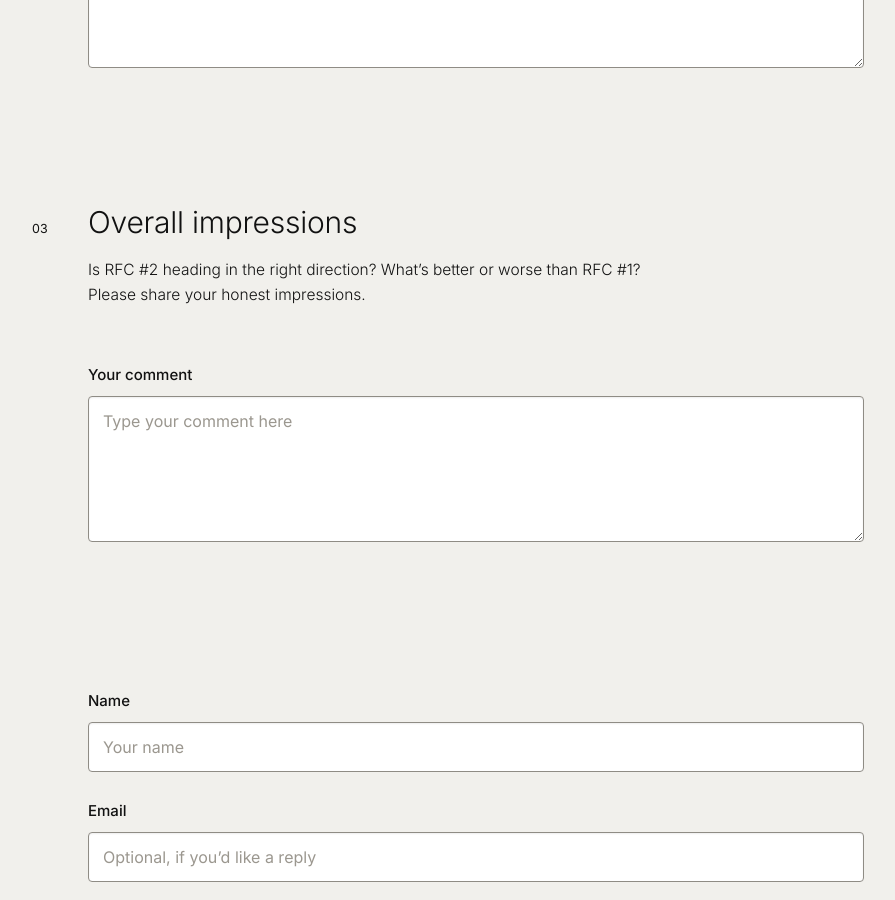
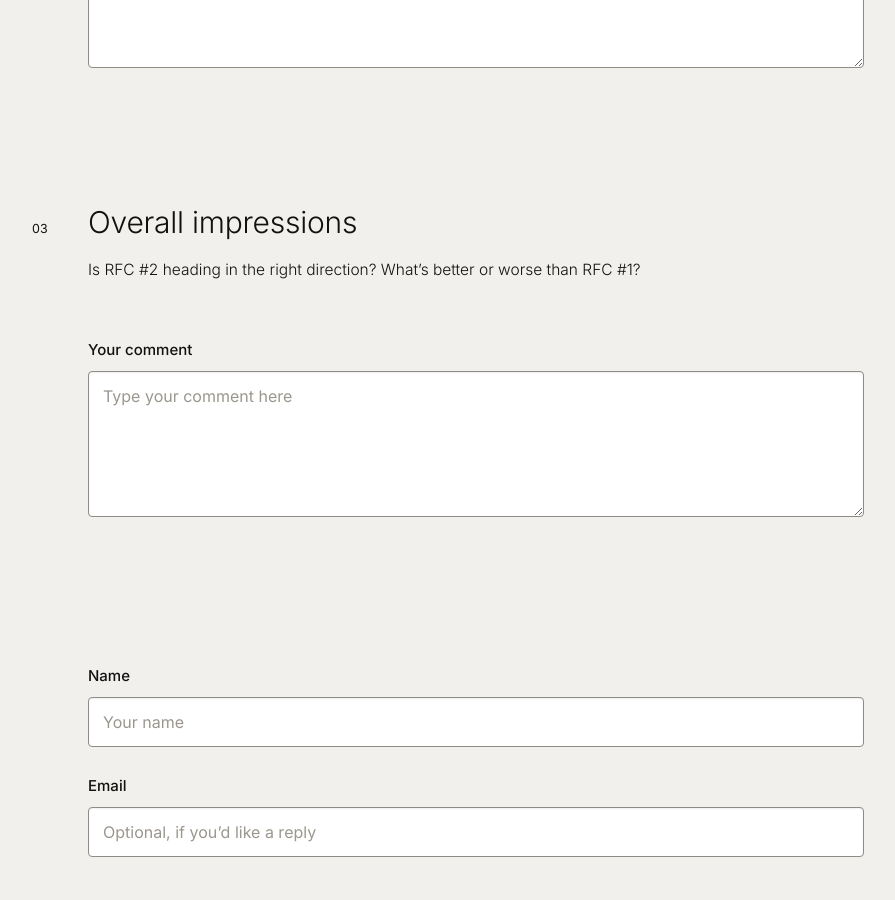
Before and after one commit to psiemens/psiemens.github.io, a Jekyll site: the page skyline-rfc-2/index.html, which Jekyll copies as it is, in a window 1280 px wide and 900 px high, scrolled down 11182 px. Shown: the whole window, without its empty margins (192-1087 px from the left). Built offline with Jekyll 4.4.1, drawn with Linux system fonts in a browser that asks for light colours.

Commit message:
Update index.html

```diff
--- a/skyline-rfc-2/index.html
+++ b/skyline-rfc-2/index.html
@@ -406,7 +406,7 @@ dialog.lb .lb-cap{margin:0;font-size:14px;font-weight:400;color:var(--grey);text
 
 <section aria-labelledby="t-q3">
   <div class="h"><span class="num">03</span><h2 id="t-q3">Overall impressions</h2></div>
-  <p class="lede">Is RFC #2 heading in the right direction? What’s better or worse than RFC #1? Please share your honest impressions.</p>
+  <p class="lede">Is RFC #2 heading in the right direction? What’s better or worse than RFC #1?</p>
   <label class="field"><span>Your comment</span><textarea name="q3_comment" rows="5" placeholder="Type your comment here"></textarea></label>
 </section>
 
```
